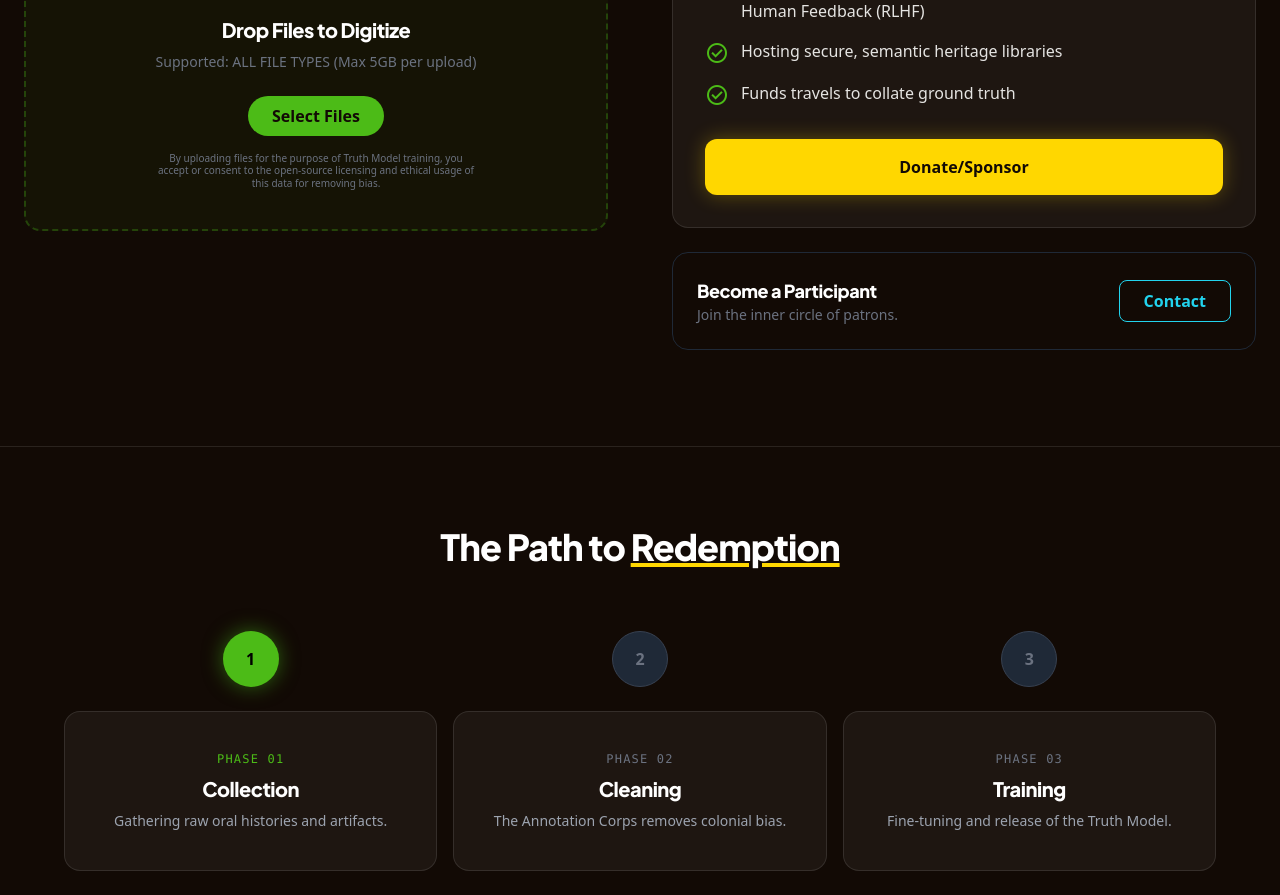
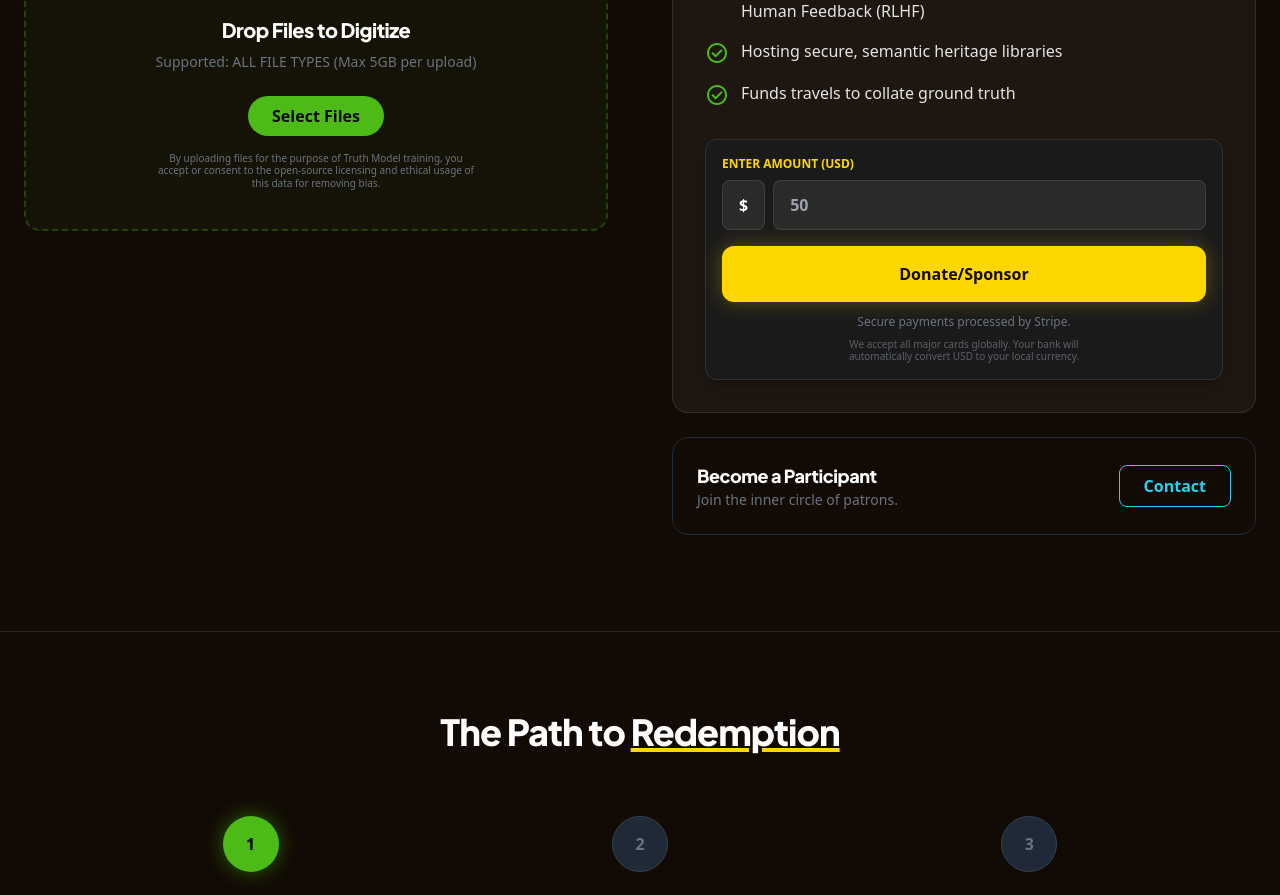
Before and after one commit to OcheOdeh/reignit-landing, a Next.js app: page /rewriting-africa in a window 1280 px wide. Shown: the part 2560-3455 px from the top of the page. Built offline with nearby package versions, Linux system fonts and the light colour scheme.

Commit message:
feat: add global card acceptance message

```diff
--- a/src/app/api/create-checkout-session/route.ts
+++ b/src/app/api/create-checkout-session/route.ts
@@ -8,7 +8,8 @@ const stripe = new Stripe(process.env.STRIPE_SECRET_KEY!, {
 
 export async function POST(req: Request) {
     try {
-        const { items, email } = await req.json();
+        const body = await req.json();
+        const { items, email, cancelUrl } = body;
 
         if (!items || items.length === 0) {
             return NextResponse.json({ error: 'No items provided' }, { status: 400 });
@@ -30,7 +31,7 @@ export async function POST(req: Request) {
             line_items: lineItems,
             mode: 'payment',
             success_url: `${req.headers.get('origin')}/payment-success?session_id={CHECKOUT_SESSION_ID}`,
-            cancel_url: `${req.headers.get('origin')}/vanguard-checkout`,
+            cancel_url: cancelUrl || `${req.headers.get('origin')}/vanguard-checkout`,
             customer_email: email, // Pre-fill email
             metadata: {
                 // Add any metadata you want to track
--- a/src/components/rewriting-africa/TruthDonation.tsx
+++ b/src/components/rewriting-africa/TruthDonation.tsx
@@ -302,13 +302,67 @@ export default function TruthDonation() {
                             ))}
                         </ul>
 
-                        <a
-                            href="https://buy.stripe.com/8x2dR9aGx9b02cQak0ds400"
-                            target="_blank"
-                            className="block w-full py-4 text-center bg-[#FFD700] text-[#120A05] font-bold rounded-xl hover:bg-white transition-colors shadow-[0_0_20px_rgba(255,215,0,0.3)]"
-                        >
-                            Donate/Sponsor
-                        </a>
+                        <div className="bg-[#1a1a1a] rounded-xl p-4 shadow-lg border border-white/10">
+                            <label className="block text-[#FFD700] text-xs font-bold uppercase mb-2">Enter Amount (USD)</label>
+                            <div className="flex gap-2">
+                                <span className="bg-[#2a2a2a] text-white px-4 py-3 rounded-lg font-bold flex items-center border border-white/10">$</span>
+                                <input
+                                    type="number"
+                                    min="1"
+                                    placeholder="50"
+                                    className="flex-1 bg-[#2a2a2a] text-white font-bold rounded-lg px-4 outline-none border border-white/10 focus:border-[#FFD700] transition-colors"
+                                    id="donation-amount"
+                                />
+                            </div>
+                            <button
+                                onClick={async () => {
+                                    const input = document.getElementById('donation-amount') as HTMLInputElement;
+                                    const amount = input?.value ? parseFloat(input.value) : 0;
+
+                                    if (!amount || amount <= 0) {
+                                        alert("Please enter a valid donation amount.");
+                                        return;
+                                    }
+
+                                    const btn = document.getElementById('donate-btn');
+                                    if (btn) {
+                                        btn.innerText = "Processing...";
+                                        (btn as HTMLButtonElement).disabled = true;
+                                    }
+
+                                    try {
+                                        const res = await fetch('/api/create-checkout-session', {
+                                            method: 'POST',
+                                            headers: { 'Content-Type': 'application/json' },
+                                            body: JSON.stringify({
+                                                items: [{ name: 'Donation: Rewriting Africa', price: amount }],
+                                                cancelUrl: window.location.href
+                                            })
+                                        });
+                                        const data = await res.json();
+                                        if (data.url) window.location.href = data.url;
+                                        else alert("Error creating donation session.");
+                                    } catch (e) {
+                                        console.error(e);
+                                        alert("Connection error. Please try again.");
+                                        if (btn) {
+                                            btn.innerText = "Donate/Sponsor";
+                                            (btn as HTMLButtonElement).disabled = false;
+                                        }
+                                    }
+                                }}
+                                id="donate-btn"
+                                className="mt-4 w-full py-4 text-center bg-[#FFD700] text-[#120A05] font-bold rounded-xl hover:bg-white transition-all shadow-[0_0_20px_rgba(255,215,0,0.3)] active:scale-[0.98]"
+                            >
+                                Donate/Sponsor
+                            </button>
+                            <p className="text-center text-xs text-gray-500 mt-3">
+                                Secure payments processed by Stripe.
+                            </p>
+                            <p className="text-center text-[10px] text-gray-500/80 mt-2 max-w-[280px] mx-auto leading-tight">
+                                We accept all major cards globally. Your bank will automatically convert USD to your local currency.
+                            </p>
+                        </div>
                     </div>
 
                     {/* Participant / Contact */}
```
